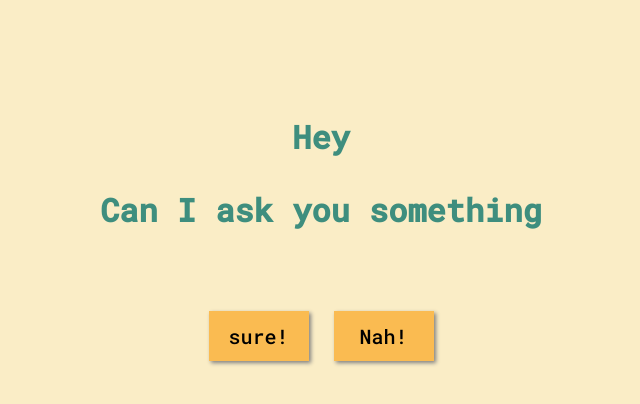
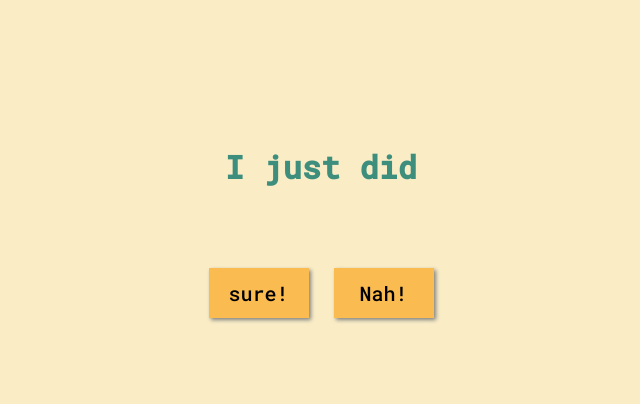
Before and after one commit to soyeolesafm/sandbox, a plain HTML site: page index.html in a window 1280 px wide. Both pictures are taken after a click on the button "sure!". Shown: the whole page, without its empty margins (319-959 px from the left). Drawn offline with Linux system fonts and the light colour scheme.

Commit message:
playing with inner.HTML and buttons

```diff
--- a/app.js
+++ b/app.js
@@ -1,10 +1,11 @@
 const btn = document.querySelector(`.btn`)
 const phonyBtn = document.querySelector(`.phony_btn`)
-
+const topMessage =document.querySelector('#top_message').innerHTML
 btn.addEventListener(`click`, (e) => {
-    alert('click')
+    document.getElementById('top_message').innerHTML = ""
+    document.getElementById('bottom_message').innerHTML = "I just did"
 } )
 
 phonyBtn.addEventListener(`click`, (e) => {
-    alert ('porque me touchas?')
+    document.getElementById('top_message').innerHTML = "How rude!"
 })
--- a/index.html
+++ b/index.html
@@ -13,8 +13,8 @@
 <body>
     <div class="container">
         <div class="message">
-        <h3>Hey</h3>
-        <h3>Can I ask you something</h3>
+        <h3 id="top_message" >Hey</h3>
+        <h3 id="bottom_message" >Can I ask you something</h3>
         </div>
         <div class="controls">
             <button class="btn"> sure! </button>
```
